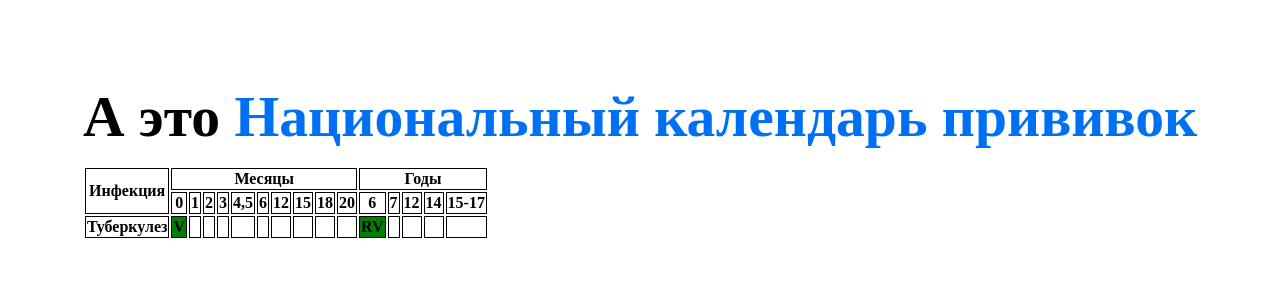
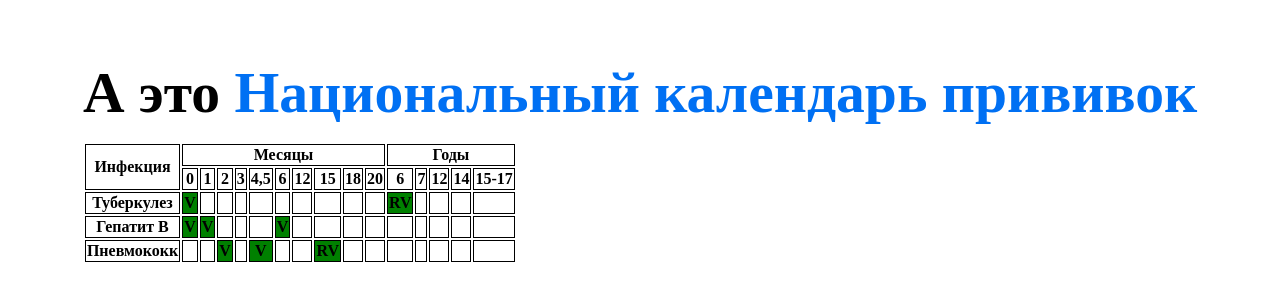
Before and after one commit to elza396/vaccination-calendar, a Next.js app: page / in a window 1280 px wide. Shown: the part 246-546 px from the top of the page. Built offline with nearby package versions, Linux system fonts and the light colour scheme.

Commit message:
refactor: calendar

```diff
--- a/src/Calendar/Calendar.tsx
+++ b/src/Calendar/Calendar.tsx
@@ -1,37 +1,9 @@
 import React from "react";
 import s from "../Calendar/Calendar.module.css";
-import { ERouteOfAdministration, Infection, Vaccine } from "../types";
+import { infections, vaccines } from "./data";
+import { getArrayOfAgesFromIntervals } from "../utils/getArrayOfAgesFromIntervals";
 
 export const Calendar = () => {
-  const infections: [Infection] = [
-    {
-      id: "tub",
-      name: "Туберкулез",
-      vaccines: ["bcj", "bcjM"],
-      defaultVaccine: "bcj",
-      isNational: true,
-      routeOfAdministration: ERouteOfAdministration.SUBCUTANEOUSLY,
-      isVirus: false,
-      isAlive: true,
-    },
-  ];
-  const vaccines: [Vaccine] = [
-    {
-      id: "bcj",
-      name: "БЦЖ",
-      infections: ["tub"],
-      routeOfAdministration: ERouteOfAdministration.SUBCUTANEOUSLY,
-      sheme: {
-        numOfVaccination: 1,
-        ageOfVaccination: 0,
-        hasRevaccination: true,
-        ageOfRevaccination: 72,
-        vaccinationInterval: [],
-        revaccinationInterval: [],
-      },
-    },
-  ];
-
   const ages = [0, 1, 2, 3, 4.5, 6, 12, 15, 18, 20, 72, 84, 144, 168, 180];
 
   return (
@@ -60,32 +32,55 @@ export const Calendar = () => {
           <th>15-17</th>
         </tr>
         {infections.map((inf) => {
+          const defVacSheme = vaccines.find(
+            (vac) => vac.id === inf.defaultVaccine
+          )?.sheme;
+
+          if (!defVacSheme) {
+            return null;
+          }
+
+          const agesForVac = getArrayOfAgesFromIntervals(
+            defVacSheme.vaccinationInterval,
+            defVacSheme.ageOfVaccination
+          );
+
+          const agesForRevac = defVacSheme.revaccinationInfo
+            ? getArrayOfAgesFromIntervals(
+                defVacSheme.revaccinationInfo.revaccinationInterval,
+                defVacSheme.revaccinationInfo.ageOfRevaccination
+              )
+            : [];
+
           return (
             <tr key={inf.id}>
               <th>{inf.name}</th>
-              {ages.map((age) => {
+              {ages.map((month, monthIndex) => {
                 if (
-                  age ===
-                  vaccines.find((vac) => vac.id === inf.defaultVaccine).sheme
-                    .ageOfVaccination
+                  agesForVac.some((vacAge) => {
+                    return (
+                      month >= vacAge &&
+                      (monthIndex === 0 ? true : ages[monthIndex - 1] < vacAge) // это надо исправить
+                    );
+                  })
                 ) {
                   return (
-                    <th key={age} className={s.vaccine}>
+                    <th key={month} className={s.vaccine}>
                       V
                     </th>
                   );
                 } else if (
-                  age ===
-                  vaccines.find((vac) => vac.id === inf.defaultVaccine).sheme
-                    .ageOfRevaccination
+                  agesForRevac.some((vacAge) => {
+                    return month >= vacAge && ages[monthIndex - 1] < vacAge;
+                  })
                 ) {
                   return (
-                    <th key={age} className={s.revaccine}>
+                    <th key={month} className={s.revaccine}>
                       RV
                     </th>
                   );
                 } else {
-                  return <th key={age}></th>;
+                  return <th key={month}></th>;
                 }
               })}
             </tr>
--- /dev/null
+++ b/src/Calendar/data.ts
@@ -0,0 +1,94 @@
+import { ERouteOfAdministration, Infection, Vaccine } from "../types";
+
+export const infections: Infection[] = [
+  {
+    id: "tub",
+    name: "Туберкулез",
+    vaccines: ["bcj", "bcjM"],
+    defaultVaccine: "bcj",
+    isNational: true,
+    routeOfAdministration: ERouteOfAdministration.SUBCUTANEOUSLY,
+    isVirus: false,
+    isAlive: true,
+  },
+  {
+    id: "gepB",
+    name: "Гепатит B",
+    vaccines: ["regB", "vacGepB", "buboKok", "buboM", "infGeksa"],
+    defaultVaccine: "regB",
+    isNational: true,
+    routeOfAdministration: ERouteOfAdministration.INTRAMUSCULARLY,
+    isVirus: true,
+    isAlive: false,
+  },
+  {
+    id: "pnev",
+    name: "Пневмококк",
+    vaccines: ["prev13", "pnemotecs", "sinfloriks", "pnevmovacs23"],
+    defaultVaccine: "prev13",
+    isNational: true,
+    routeOfAdministration: ERouteOfAdministration.INTRAMUSCULARLY,
+    isVirus: false,
+    isAlive: false,
+  },
+  //   {
+  //     id: "koklush",
+  //     name: "Коклюш",
+  //     vaccines: ["akds", "pentaksim"],
+  //     defaultVaccine: "pentaksim",
+  //     isNational: true,
+  //     routeOfAdministration: ERouteOfAdministration.INTRAMUSCULARLY,
+  //     isVirus: false,
+  //     isAlive: false,
+  //   },
+];
+
+export const vaccines: Vaccine[] = [
+  {
+    id: "bcj",
+    name: "БЦЖ",
+    infections: ["tub"],
+    routeOfAdministration: ERouteOfAdministration.SUBCUTANEOUSLY,
+    sheme: {
+      ageOfVaccination: 0,
+      revaccinationInfo: {
+        ageOfRevaccination: 72,
+      },
+    },
+  },
+  {
+    id: "bcjM",
+    name: "БЦЖ-М",
+    infections: ["tub"],
+    routeOfAdministration: ERouteOfAdministration.SUBCUTANEOUSLY,
+    sheme: {
+      ageOfVaccination: 0,
+      revaccinationInfo: {
+        ageOfRevaccination: 72,
+      },
+    },
+  },
+  {
+    id: "regB",
+    name: "Регевак B",
+    infections: ["gepB"],
+    routeOfAdministration: ERouteOfAdministration.INTRAMUSCULARLY,
+    sheme: {
+      ageOfVaccination: 0,
+      vaccinationInterval: [1, 5],
+    },
+  },
+  {
+    id: "prev13",
+    name: "Превенар 13",
+    infections: ["pnev"],
+    routeOfAdministration: ERouteOfAdministration.INTRAMUSCULARLY,
+    sheme: {
+      ageOfVaccination: 2,
+      vaccinationInterval: [2],
+      revaccinationInfo: {
+        ageOfRevaccination: 15,
+      },
+    },
+  },
+];
--- a/src/types.ts
+++ b/src/types.ts
@@ -2,11 +2,22 @@ export type Infection = {
   id: string;
   name: string;
   vaccines: string[];
-  defaultVaccine: string;
+  defaultVaccine?: string;
   isNational: boolean;
   routeOfAdministration: ERouteOfAdministration;
   isVirus: boolean;
   isAlive: boolean;
+};
+
+export type RevaccinationInfo = {
+  ageOfRevaccination: number;
+  revaccinationInterval?: number[];
+};
+
+export type Sheme = {
+  ageOfVaccination: number;
+  vaccinationInterval?: number[];
+  revaccinationInfo?: RevaccinationInfo;
 };
 
 export type Vaccine = {
@@ -14,14 +25,7 @@ export type Vaccine = {
   name: string;
   infections: string[];
   routeOfAdministration: ERouteOfAdministration;
-  sheme: {
-    numOfVaccination: number;
-    ageOfVaccination: number;
-    hasRevaccination: boolean;
-    ageOfRevaccination: number;
-    vaccinationInterval: number[];
-    revaccinationInterval: number[];
-  };
+  sheme: Sheme;
 };
 
 export enum ERouteOfAdministration {
--- /dev/null
+++ b/src/utils/getArrayOfAgesFromIntervals.ts
@@ -0,0 +1,12 @@
+export const getArrayOfAgesFromIntervals = (
+  intevalArray: number[] | undefined,
+  minAge: number
+) => {
+  const agesArray = [minAge];
+  let age = minAge;
+  intevalArray?.forEach((interval) => {
+    age = age + interval;
+    agesArray.push(age);
+  });
+  return agesArray;
+};
```
